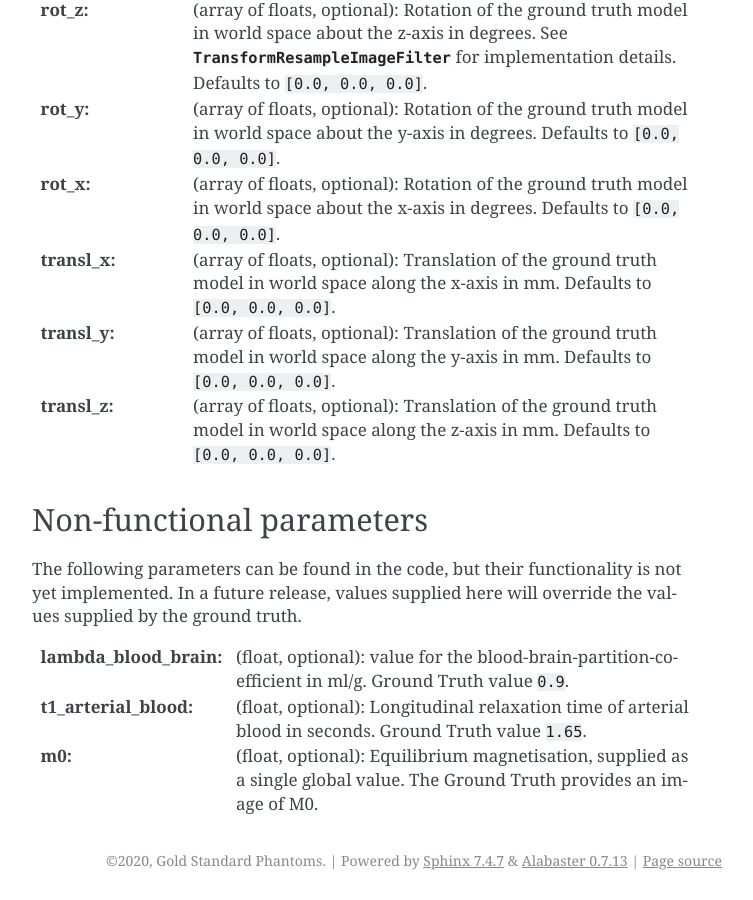
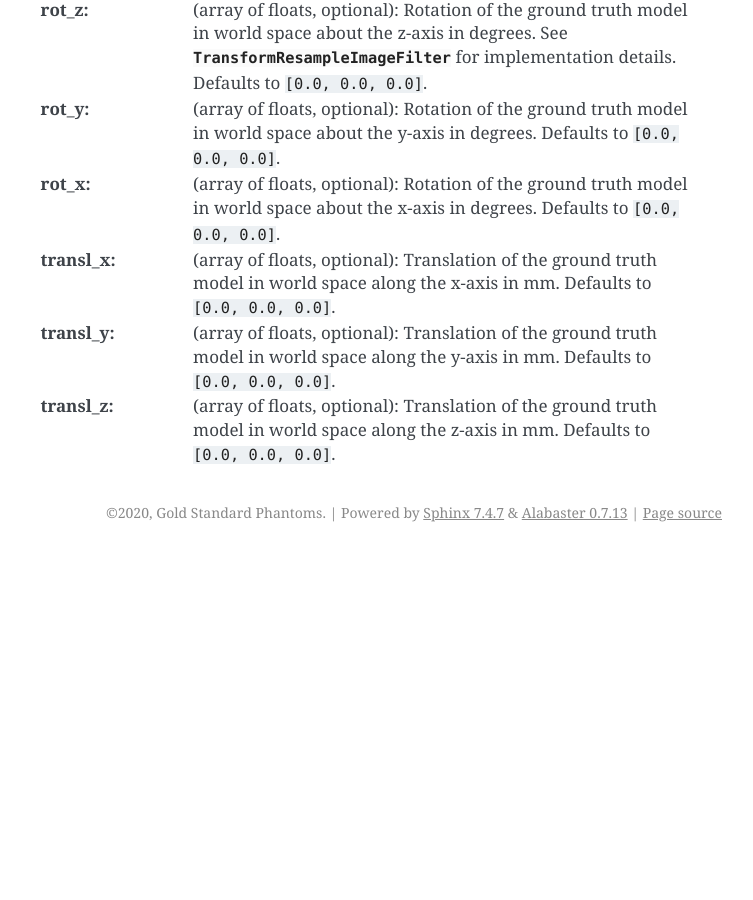
Before and after one commit to gold-standard-phantoms/asldro, a Sphinx documentation site: the page built from docs/usage/series-asl.rst, in a window 1280 px wide and 900 px high, scrolled down 1480 px. Shown: the whole window, without its empty margins (388-1141 px from the left). Built offline with Sphinx 7.4.7, drawn with Linux system fonts in a browser that asks for light colours; pages that are not in the unit, such as notebooks, are missing from menus; after the commit the page ends 2032 px from its top, so only the background shows below that; some of the changed text lies outside the part shown.

Commit message:
ASLDRO-139: Removed outdated documentation

```diff
--- a/docs/usage/series-asl.rst
+++ b/docs/usage/series-asl.rst
@@ -63,17 +63,3 @@ defined in ``asl_context``.
     y-axis in mm. Defaults to ``[0.0, 0.0, 0.0]``.
 :transl_z: (array of floats, optional): Translation of the ground truth model in world space along the
     z-axis in mm. Defaults to ``[0.0, 0.0, 0.0]``.
-
-
-Non-functional parameters
-~~~~~~~~~~~~~~~~~~~~~~~~~
-
-The following parameters can be found in the code, but their functionality is not yet implemented.
-In a future release, values supplied here will override the values supplied by the ground truth.
-
-:lambda_blood_brain: (float, optional): value for the blood-brain-partition-coefficient in ml/g.
-    Ground Truth value ``0.9``.
-:t1_arterial_blood: (float, optional): Longitudinal relaxation time of arterial blood in seconds.
-    Ground Truth value ``1.65``.
-:m0: (float, optional): Equilibrium magnetisation, supplied as a single global value. The Ground
-  Truth provides an image of M0.
```
